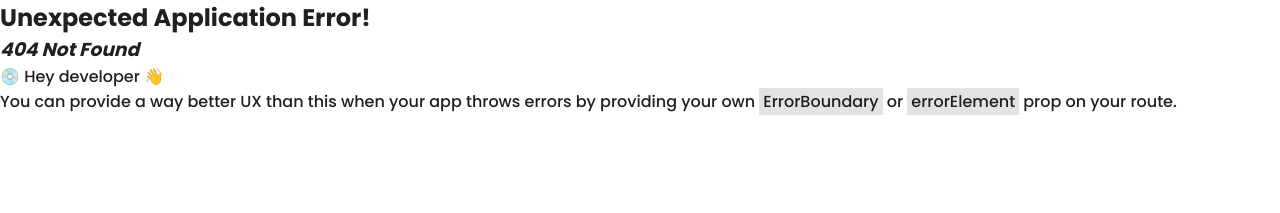
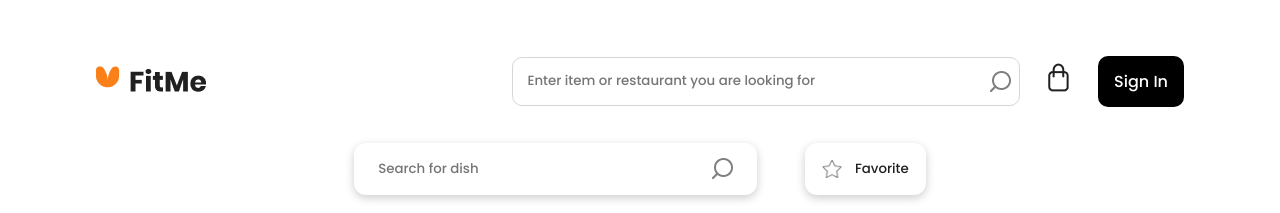
Before and after one commit to trbenfica/challenge3-compass, a React (Create React App) app: page /challenge3-compass/restaurant/1 in a window 1280 px wide. Before the commit this address had no page. Shown: the top 213 px of the page. Built offline with nearby package versions, Linux system fonts and the light colour scheme; no server answers.

Commit message:
Caminhos corrigidos

```diff
--- a/package.json
+++ b/package.json
@@ -17,7 +17,7 @@
     "react-axios": "^2.0.6",
     "react-burger-menu": "^3.0.9",
     "react-dom": "^18.2.0",
-    "react-router-dom": "^6.14.2",
+    "react-router-dom": "^6.19.0",
     "react-scripts": "5.0.1",
     "typescript": "^4.9.5",
     "web-vitals": "^2.1.4"
--- a/src/components/Header/Header.tsx
+++ b/src/components/Header/Header.tsx
@@ -9,7 +9,7 @@ import {ReactNode, useState} from 'react';
 const Header: React.FC = () => {
 
   const [isOpen, setOpen] = useState<boolean>(false);
-  let signUpContent: ReactNode = <a className={styles.headerRightLogin} href="/login/">Sign In</a>;
+  let signUpContent: ReactNode = <a className={styles.headerRightLogin} href="/challenge3-compass/login/">Sign In</a>;
 
   const sessionToken = sessionStorage.getItem('userId');
   if(sessionToken !== null) {
@@ -19,7 +19,7 @@ const Header: React.FC = () => {
 
   return(
     <header className={styles.header} data-testid='header'>
-      <a href='/'>
+      <a href='/challenge3-compass'>
         <img className={styles.headerImg} src={logo} alt="" />
       </a>
       <div className={styles.headerRight}>
@@ -27,7 +27,7 @@ const Header: React.FC = () => {
           <input type="text" placeholder='Enter item or restaurant you are looking for' />
           <img src={search} alt="" />
         </div>
-        <a href="/cart">
+        <a href="/challenge3-compass/cart">
           <img className={styles.headerRightBag} src={bag} alt="" />
         </a>
         {signUpContent}
@@ -35,9 +35,9 @@ const Header: React.FC = () => {
       <div className={styles.dropdown}>
         <Hamburger toggled={isOpen} toggle={setOpen} />
         {isOpen && (<div className={styles.dropdownContent}>
-            <a href='/home'><p>Home</p></a>
-            <a href='/login'><p>Sign in</p></a>
-            <a href='register'><p>Register</p></a>
+            <a href='/challenge3-compass/home'><p>Home</p></a>
+            <a href='/challenge3-compass/login'><p>Sign in</p></a>
+            <a href='/challenge3-compass/register'><p>Register</p></a>
           </div>)
         }
       </div>
--- a/src/pages/BasePage/BasePage.tsx
+++ b/src/pages/BasePage/BasePage.tsx
@@ -22,7 +22,7 @@ const BasePage: React.FC<BasePageProps> = (props) => {
   return (
     <>
       <div className={styles.page}>
-        <a href="/">
+        <a href="/challenge3-compass/">
           <img className={styles.pageLogo} src={logo} alt="" />
         </a>
         <h3 className={styles.pageTitle}>
--- a/src/pages/Home/Home.tsx
+++ b/src/pages/Home/Home.tsx
@@ -43,7 +43,7 @@ const Home: React.FC = (props) => {
         <div className={styles.pageRestaurants}>
           {loading && <div className={styles.pageLoader} />}
           {data && data.data.fitMes.edges.map((restaurant: Restaurant) => (
-            <a key={restaurant.node.objectId} href={`/restaurant/${restaurant.node.objectId}`}>
+            <a key={restaurant.node.objectId} href={`/challenge3-compass/restaurant/${restaurant.node.objectId}`}>
               <RestaurantCard
                 name={restaurant.node.name}
                 image={dummyPhotos[restaurant.node.objectId]}
--- a/src/pages/Login/Login.tsx
+++ b/src/pages/Login/Login.tsx
@@ -116,7 +116,7 @@ const Login: React.FC = () => {
         Login
       </button>
       <p className={styles.formRegister}>
-        Don't have an account? <a href='/register/'>Register</a>
+        Don't have an account? <a href='/challenge3-compass/register/'>Register</a>
       </p>
     </form>
   );
--- a/src/pages/Register/Register.tsx
+++ b/src/pages/Register/Register.tsx
@@ -210,7 +210,7 @@ const Register: React.FC = () => {
           Register
         </button>
         <p className={styles.formRegister}>
-          Already have an account? <a href='/login/'>Login</a>
+          Already have an account? <a href='/challenge3-compass/login/'>Login</a>
         </p>
       </form>
     </>
```
Also changed, not shown: src/App.tsx (+7 -6 lines), 1 other file (tests, documents, lock files or other folders).
